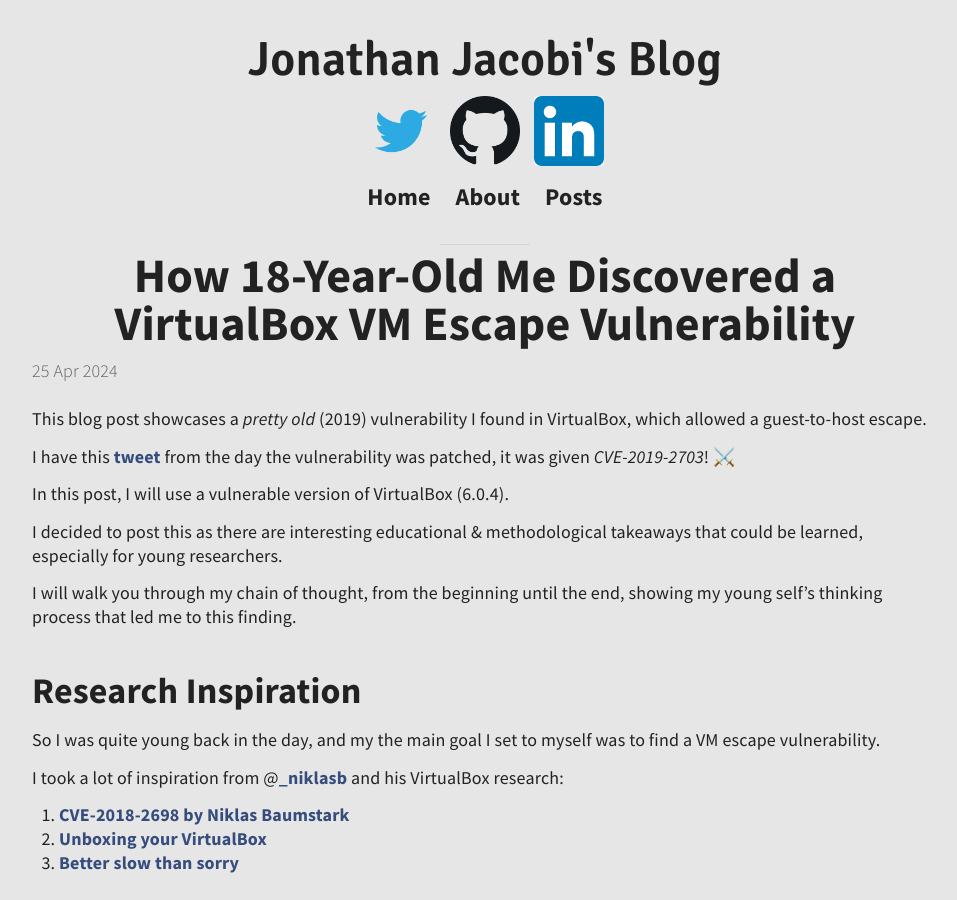
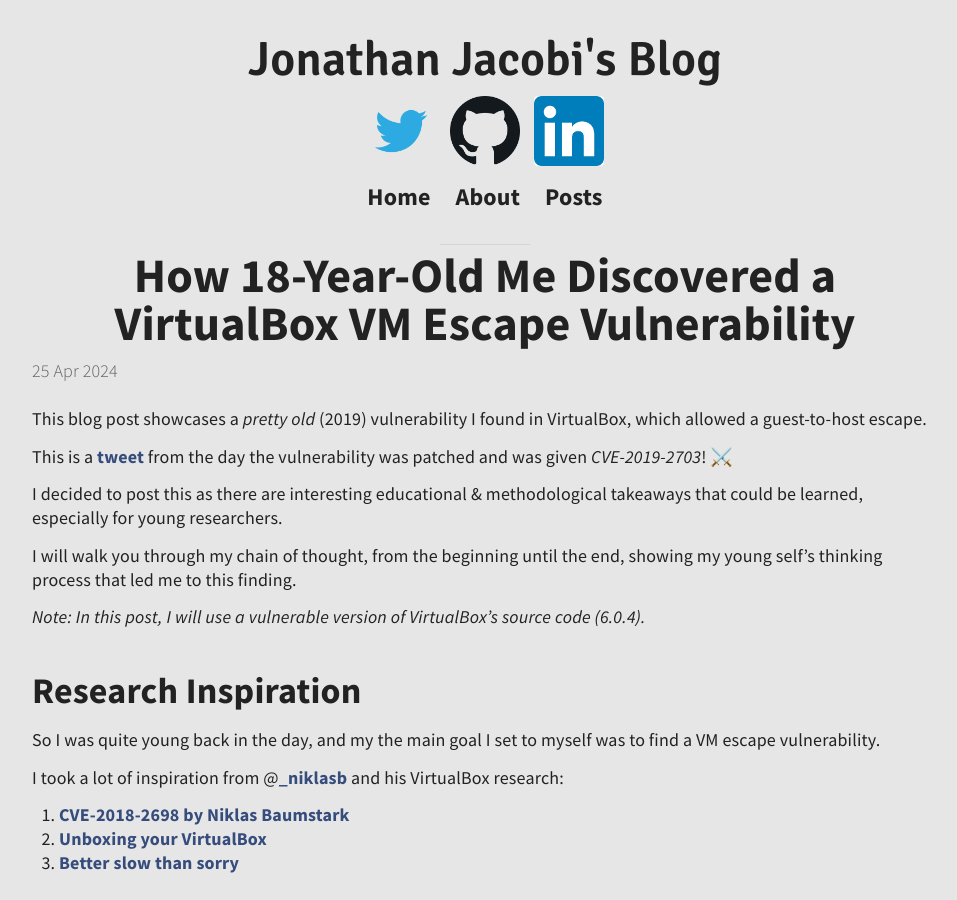
Before and after one commit to j0nathanj/j0nathanj.github.io, a Jekyll site: the page built from _posts/2024-04-25-Dusting-off-the-VM-Escape.md, in a window 1280 px wide and 900 px high. Shown: the whole window, without its empty margins (155-1112 px from the left). Built offline with Jekyll 4.4.1, drawn with Linux system fonts in a browser that asks for light colours; comment, search, counter and statistics services are not loaded.

Commit message:
fixed first

```diff
--- a/_posts/2024-04-25-Dusting-off-the-VM-Escape.md
+++ b/_posts/2024-04-25-Dusting-off-the-VM-Escape.md
@@ -7,13 +7,13 @@
 
 This blog post showcases a *pretty old* (2019) vulnerability I found in VirtualBox, which allowed a guest-to-host escape.
 
-I have this [tweet](https://twitter.com/j0nathanj/status/1118969024099094528/photo/1) from the day the vulnerability was patched, it was given *CVE-2019-2703*! ⚔️
-
-In this post, I will use a vulnerable version of VirtualBox (6.0.4).
+This is a [tweet](https://twitter.com/j0nathanj/status/1118969024099094528/photo/1) from the day the vulnerability was patched and was given *CVE-2019-2703*! ⚔️
 
 I decided to post this as there are interesting educational & methodological takeaways that could be learned, especially for young researchers.
 
 I will walk you through my chain of thought, from the beginning until the end, showing my young self's thinking process that led me to this finding.
+
+*Note: In this post, I will use a vulnerable version of VirtualBox's source code (6.0.4).*
 
 ## Research Inspiration
 
```
